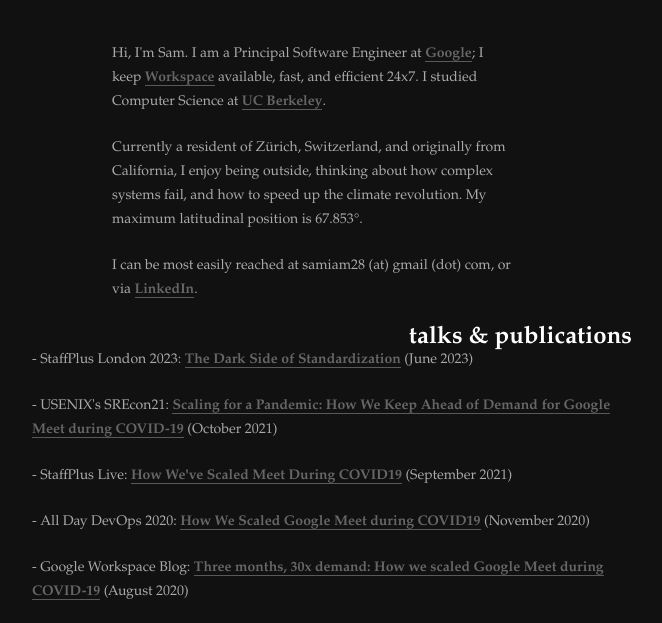
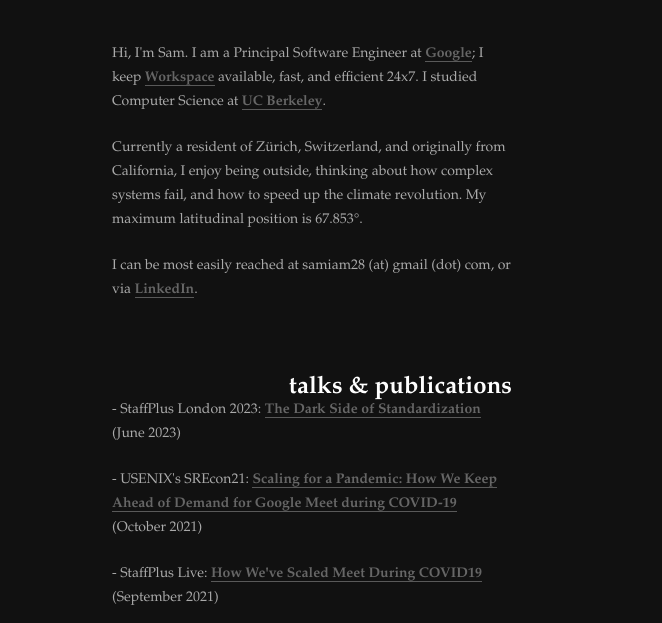
Before and after one commit to samschaevitz/samschaevitz.github.com, a plain HTML site: page index.html in a window 1280 px wide. Shown: the part 139-762 px from the top of the page, without its empty margins (18-680 px from the left). Drawn offline with Linux system fonts and the light colour scheme.

Commit message:
Add #talks to style.css

```diff
--- a/style.css
+++ b/style.css
@@ -44,6 +44,11 @@
 	padding: 50px 0 0 30px;
 	margin: 0 auto 0 50px !important; }
 
+#talks {
+	width: 400px;
+	padding: 50px 0 0 30px;
+	margin: 0 auto 0 50px !important; }
+
 #wrapper {
     max-width: 600px;
     min-width: 350px;
```
